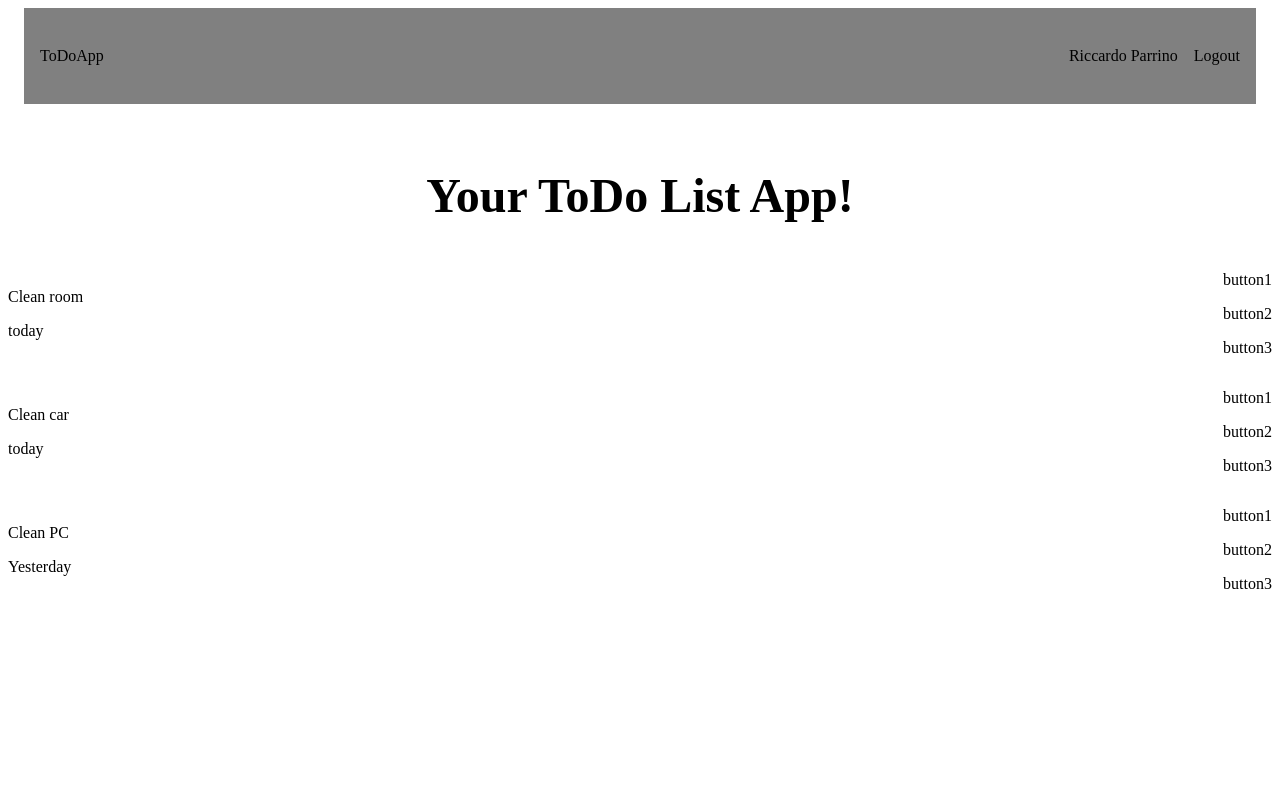
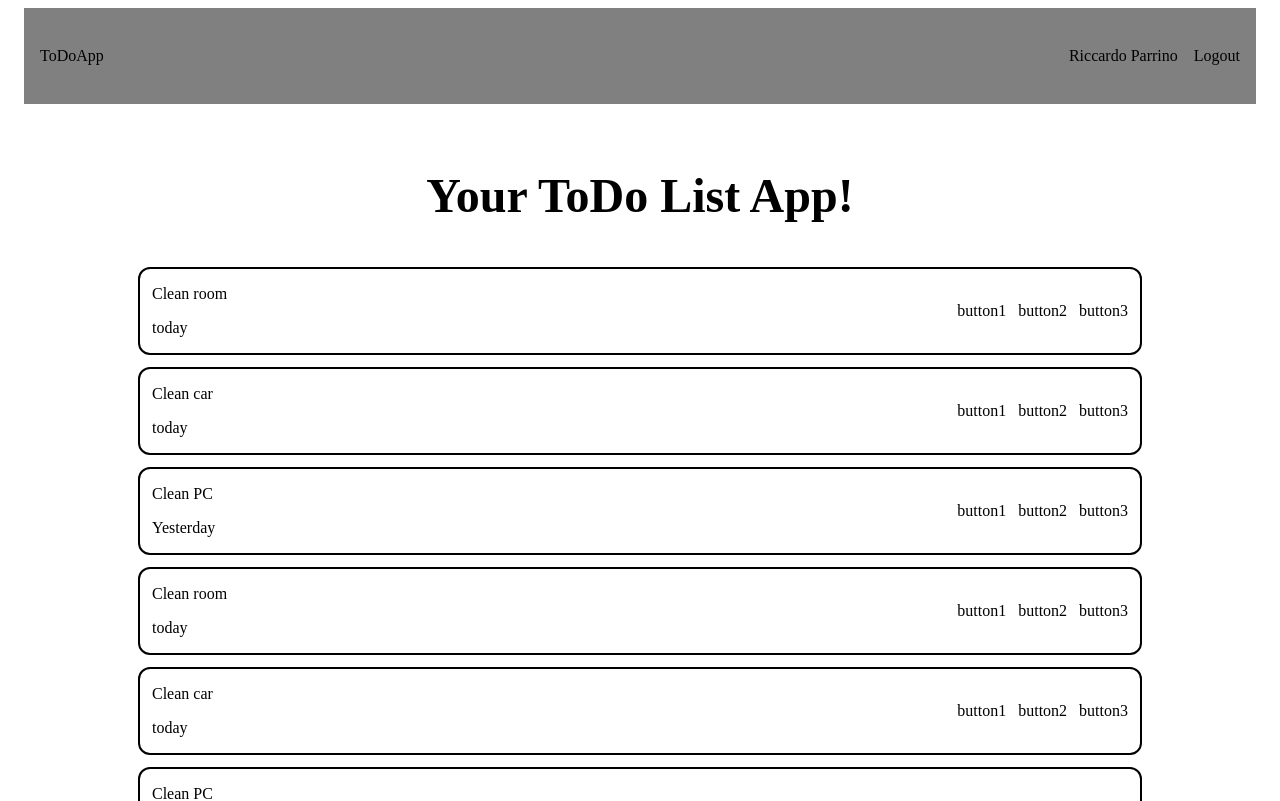
Before and after one commit to RiccardoParrino/ToDoApp, an Angular app in the folder frontend/todo/: page / in a window 1280 px wide. Shown: the top 801 px of the page. Built offline with nearby package versions, Linux system fonts and the light colour scheme.

Commit message:
adding activity style

```diff
--- a/frontend/todo/src/app/activity/activity.css
+++ b/frontend/todo/src/app/activity/activity.css
@@ -3,8 +3,21 @@
     flex-direction: row;
     justify-content: space-between;
     align-items: center;
+    border: solid black 2px;
+    margin: 12px auto;
+    max-width: 1000px;
+    border-radius: 12px;
 }
 
-.activity-left-container {}
+.activity-left-container {
+    margin: 0px 12px;
+}
 
-.activity-right-container {}
+.activity-right-container {
+    display: flex;
+    flex-direction: row;
+    justify-content: center;
+    align-items: center;
+    column-gap: 12px;
+    margin: 0px 12px;
+}
--- a/frontend/todo/src/app/activity/activity.ts
+++ b/frontend/todo/src/app/activity/activity.ts
@@ -21,5 +21,23 @@ export class Activity implements OnInit{
     this.activities.push(
       new ActivityModel("Clean PC", "Yesterday")
     );
+    this.activities.push(
+      new ActivityModel("Clean room", "today")
+    );
+    this.activities.push(
+      new ActivityModel("Clean car", "today")
+    );
+    this.activities.push(
+      new ActivityModel("Clean PC", "Yesterday")
+    );
+    this.activities.push(
+      new ActivityModel("Clean room", "today")
+    );
+    this.activities.push(
+      new ActivityModel("Clean car", "today")
+    );
+    this.activities.push(
+      new ActivityModel("Clean PC", "Yesterday")
+    );
   }
 }
```
